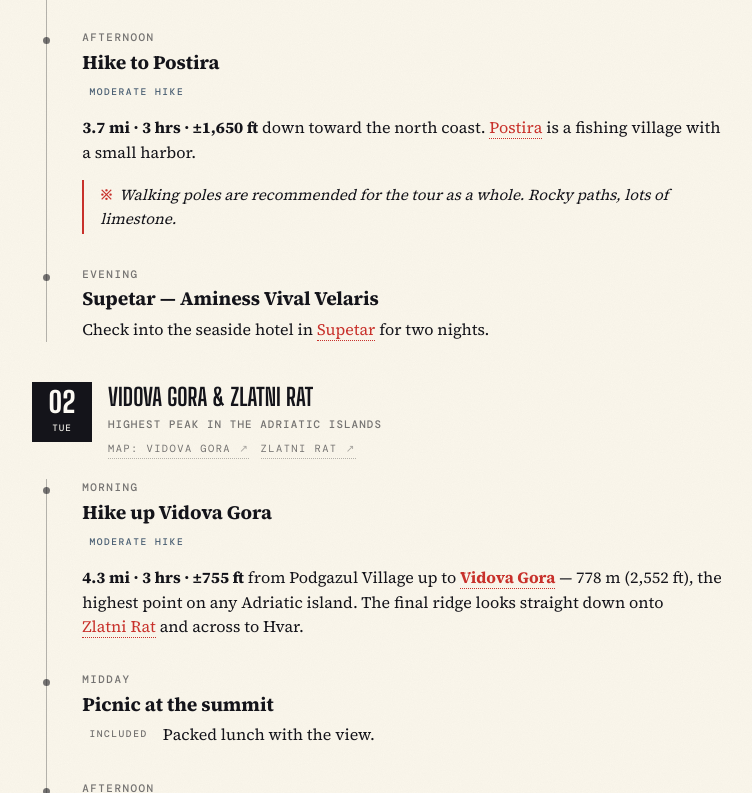
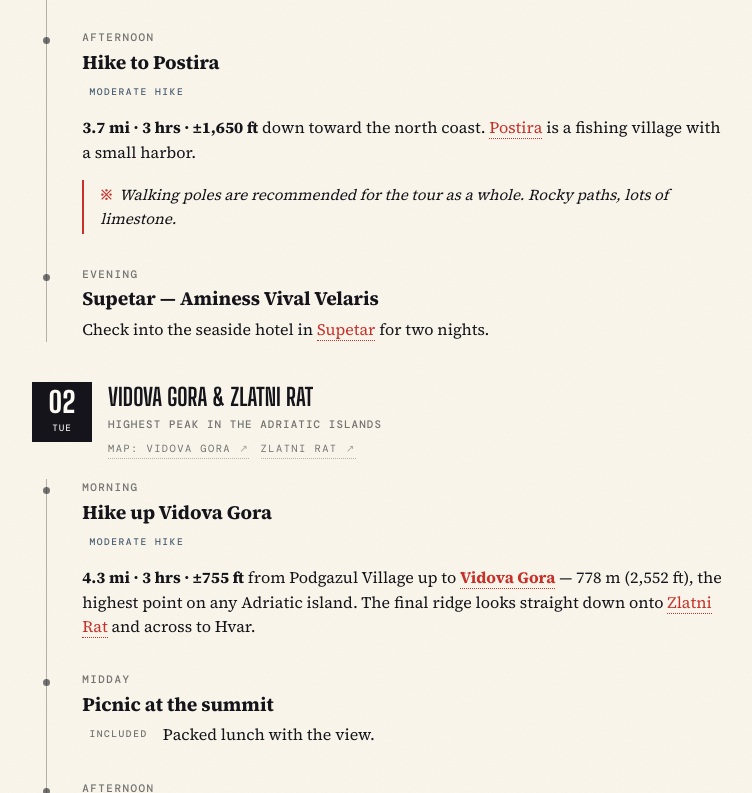
Before and after one commit to getfatday/croatia-2026, a plain HTML site: page index.html in a window 1280 px wide. Shown: the part 5762-6555 px from the top of the page, without its empty margins (172-924 px from the left). Drawn offline with nearby package versions, Linux system fonts and the light colour scheme.

Commit message:
Fix iOS horizontal scroll — drop nowrap on .place links + add overflow-x:clip safety belt

```diff
--- a/index.html
+++ b/index.html
@@ -28,7 +28,11 @@
 
     * { margin: 0; padding: 0; box-sizing: border-box; }
 
-    html { scroll-behavior: smooth; }
+    html {
+      scroll-behavior: smooth;
+      overflow-x: clip;
+    }
+    body { overflow-x: clip; }
 
     body {
       font-family: 'Source Serif 4', Georgia, serif;
@@ -401,7 +405,6 @@
       border-bottom: 1px dotted var(--rouge);
       cursor: pointer;
       font-weight: inherit;
-      white-space: nowrap;
     }
     a.place:hover { background: var(--rouge-soft); }
 
```
